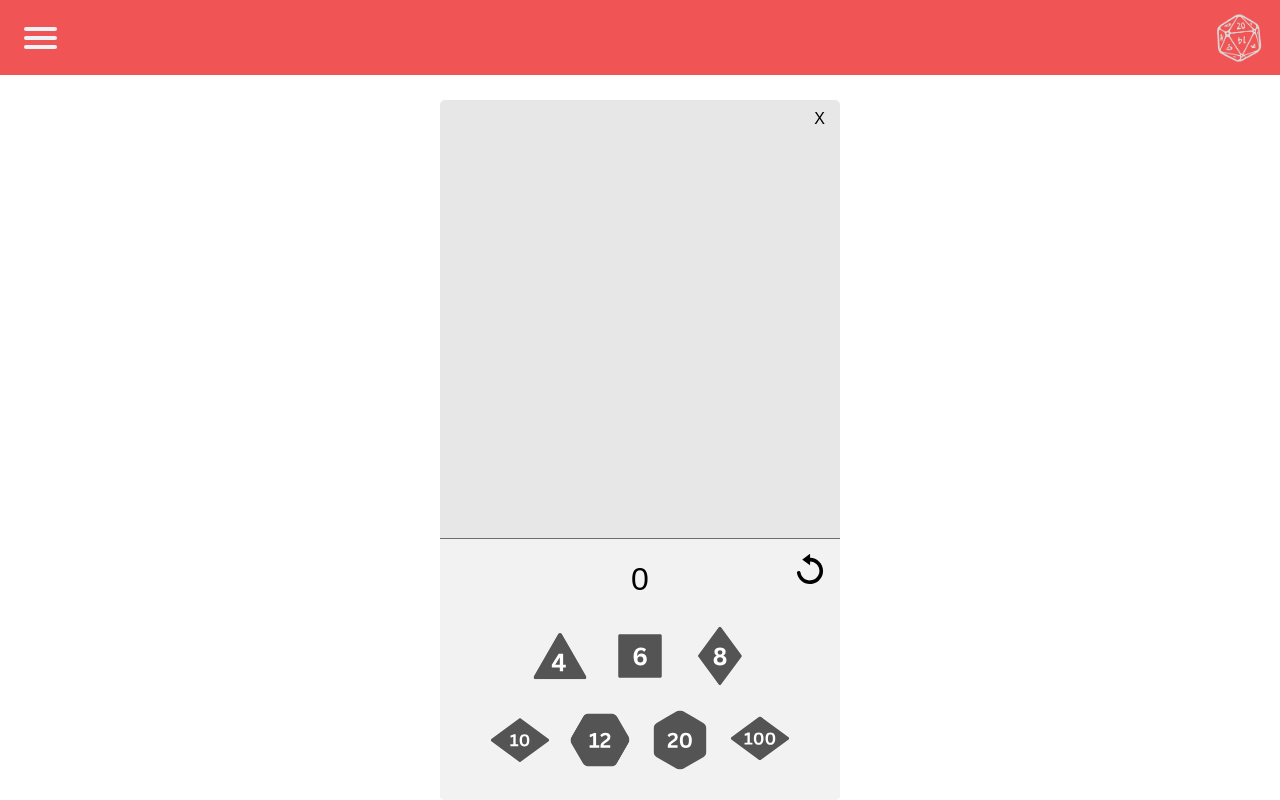
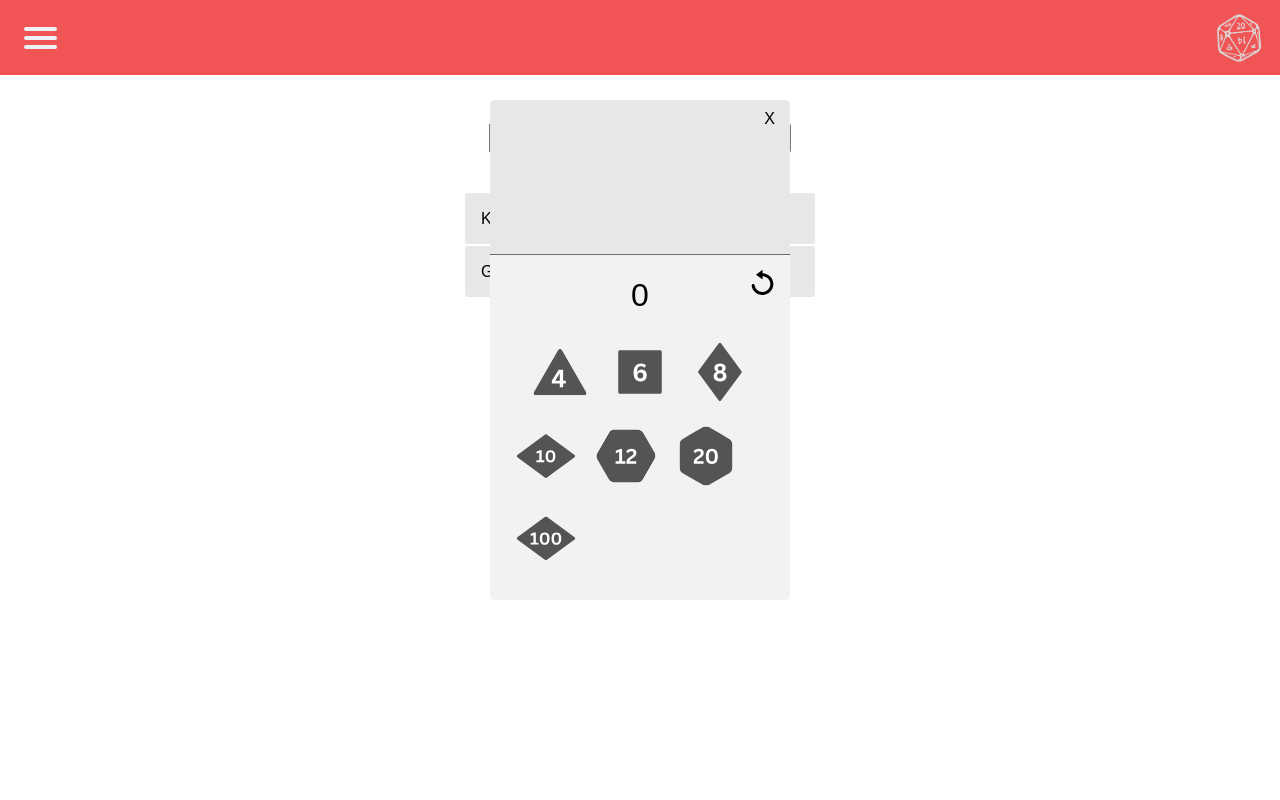
Before and after one commit to AnnScherer/dnd-wiki, a React (Create React App) app: page / in a window 1280 px wide. Both pictures are taken after a click on the picture 1247 px from the left and 37 px from the top of the page. Built offline with nearby package versions, Linux system fonts and the light colour scheme.

Commit message:
würfel größe

```diff
--- a/src/App.css
+++ b/src/App.css
@@ -413,8 +413,8 @@ p span {
 }
 
 .dice {
-  width: 400px;
-  height: 700px;
+  width: 300px;
+  height: 500px;
   background-color: #e7e7e7;
   position: absolute;
   left: 0;
```
Also changed, not shown: src/components/svg/reload.svg.
